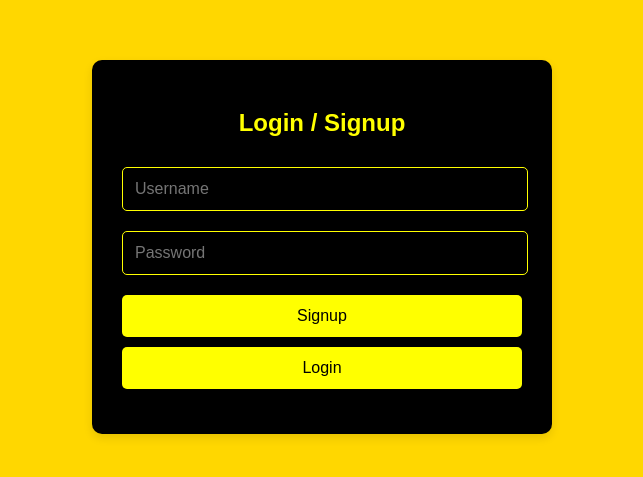
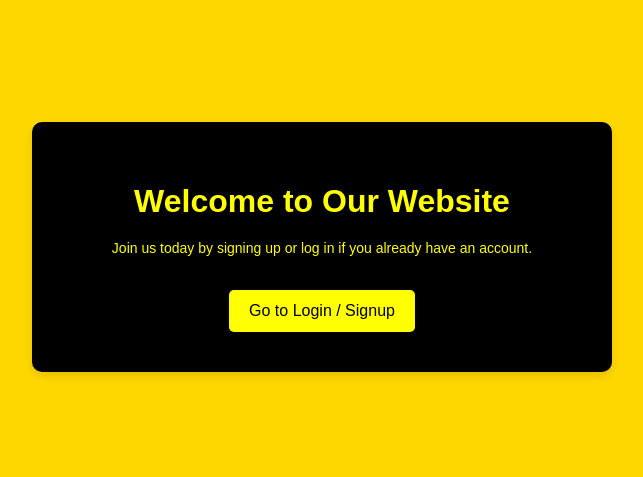
Before and after one commit to ashree2118/IEEE-task01, a plain HTML site: page index.html in a window 1280 px wide. Shown: the part 153-630 px from the top of the page, without its empty margins (318-961 px from the left). Drawn offline with Linux system fonts and the light colour scheme.

Commit message:
Update index.html

```diff
--- a/index.html
+++ b/index.html
@@ -3,17 +3,14 @@
 <head>
     <meta charset="UTF-8">
     <meta name="viewport" content="width=device-width, initial-scale=1.0">
-    <title>Login / Signup</title>
+    <title>Home</title>
     <link rel="stylesheet" href="style.css">
 </head>
 <body>
-    <div class="container">
-        <h2>Login / Signup</h2>
-        <input type="text" id="username" placeholder="Username">
-        <input type="password" id="password" placeholder="Password">
-        <button onclick="signup()">Signup</button>
-        <button onclick="login()">Login</button>
-        <p id="message"></p>
+    <div class="home-container">
+        <h1>Welcome to Our Website</h1>
+        <p>Join us today by signing up or log in if you already have an account.</p>
+        <a href="login.html" class="btn">Go to Login / Signup</a>
     </div>
     <script src="script.js"></script>
 </body>
```
